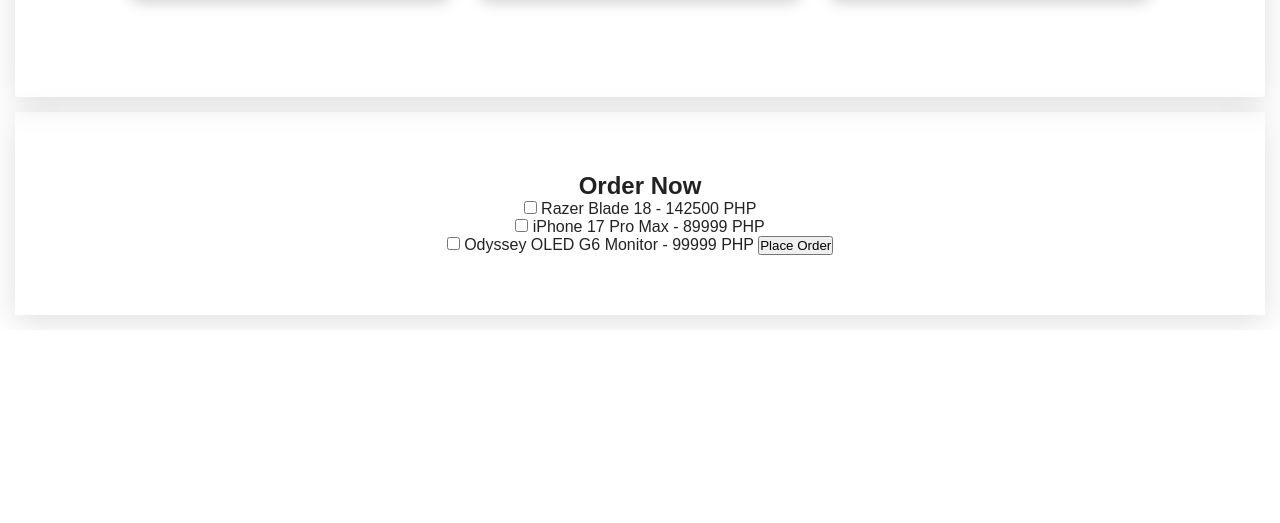
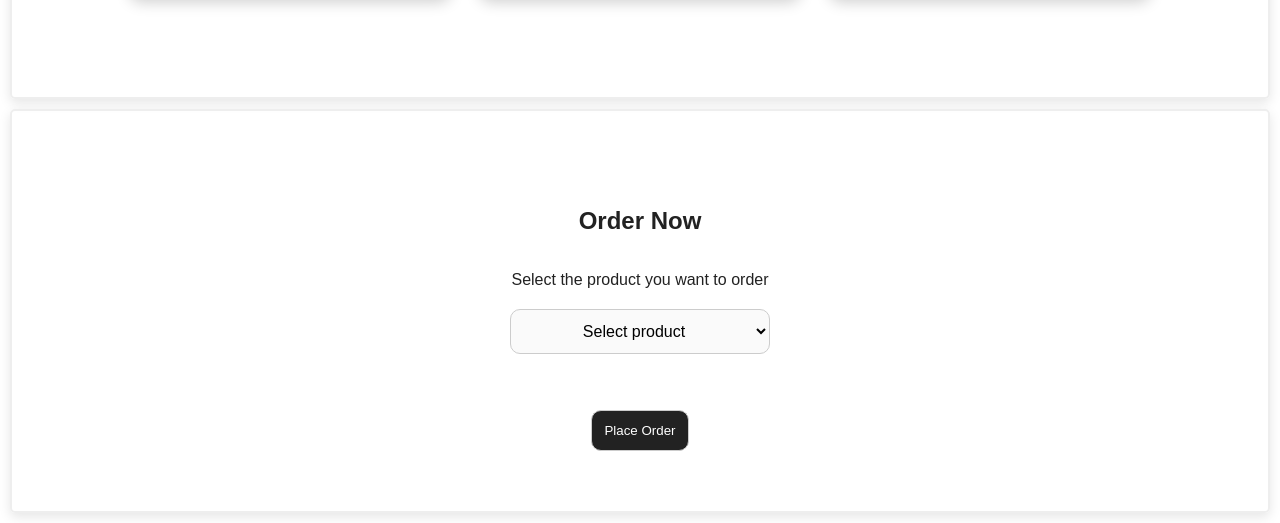
Before and after one commit to tjayrvnelr/UCCITCSWeb242509194, a plain HTML site: page Product Landing Page/index.html in a window 1280 px wide. Shown: the part 1517-2040 px from the top of the page. Before the commit the page ends 1847 px from the top, so only its background shows below. Drawn offline with Linux system fonts and the light colour scheme.

Commit message:
Product Landing Page Done

```diff
--- a/Product Landing Page/index.html
+++ b/Product Landing Page/index.html
@@ -8,7 +8,9 @@
 </head>
 <body>
         <header id="header">
-            <img id="header-img" src="/Product Landing Page/Logo.png" alt="Logo">
+            <img id="header-img"
+                src="/Product Landing Page/Logo.png"
+                alt="Logo">
             <nav id="nav-bar">
                 <a class="nav-link" href="#Home">Home</a>
                 <a class="nav-link" href="#products">Products</a>
@@ -16,7 +18,8 @@
                 <a class="nav-link" href="#Order">Order</a>
             </nav>
         </header>
-    <section id="Home" class="Main">
+    <section id="Home"
+             class="Main">
         <br><br><br>
         <h1>Gadget and Accessories</h1>
         <p>Quality products, High-performance and Reliable service.</p>
@@ -31,32 +34,39 @@
                     <h3>Reliable Tech Materials</h3>
                     <p>Build using eco-conscious components.</p>
                 </div>
-
                 <div class="feature-box">
                     <h3>Fast Shipping</h3>
                     <p>We ship worldwide with tracked delivery.</p>
                 </div>
             </div>
         </section>
-    <section id="products" class="section">
+    <section id="products"
+             class="section">
         <h2>Products</h2>
         <br><br>
         <div class="product-grid">
             <div class="product-card">
-                <img class="product-img" src="https://assets2.razerzone.com/images/pnx.assets/38a3977dfce76683fc5f9dc73d6ccfb6/razer-blade-14.webp" alt="Razer Blade 18">
+                <img class="product-img" s
+                     src="https://assets2.razerzone.com/images/pnx.assets/38a3977dfce76683fc5f9dc73d6ccfb6/razer-blade-14.webp"
+                     alt="Razer Blade 18">
                 <p>Razer Blade 18</p>
             </div>
             <div class="product-card">
-                <img class="product-img" src="https://store.storeimages.cdn-apple.com/1/as-images.apple.com/is/MGFQ4?wid=4000&hei=4000&fmt=jpeg&qlt=90&.v=1757534575976" alt="iPhone 17 Pro Max">
+                <img class="product-img"
+                     src="https://store.storeimages.cdn-apple.com/1/as-images.apple.com/is/MGFQ4?wid=4000&hei=4000&fmt=jpeg&qlt=90&.v=1757534575976"
+                     alt="iPhone 17 Pro Max">
                 <p>iPhone 17 Pro Max</p>
             </div>
             <div class="product-card">
-                <img class="product-img" src="https://images.samsung.com/is/image/samsung/p6pim/ph/ls27dg610sexxp/gallery/ph-odyssey-oled-g6-g61sd-ls27dg610sexxp-545464872" alt="Odyssey OLED G6 Monitor">
+                <img class="product-img"
+                     src="https://images.samsung.com/is/image/samsung/p6pim/ph/ls27dg610sexxp/gallery/ph-odyssey-oled-g6-g61sd-ls27dg610sexxp-545464872"
+                     alt="Odyssey OLED G6 Monitor">
                 <p>Odyssey OLED G6 Monitor</p>
             </div>
         </div>
     </section>
-<section id="product-videos" class="section">
+<section id="product-videos"
+         class="section">
     <h2>Product Videos</h2>
     <br><br>
     <div class="video-container">
@@ -64,22 +74,20 @@
             <h2>Razer Blade 18</h2>
             <br>
             <iframe
-                src="https://www.youtube.com/embed/VCL0yq42gGU"
+                src="https://www.youtube.com/embed/CIu-92Mjqcg"
                 frameborder="0"
                 allowfullscreen>
             </iframe>
         </div>
-
         <div class="video-card">
             <h2>iPhone 17 Pro Max</h2>
             <br>
             <iframe
-                src="https://www.youtube.com/embed/X763A7yGh5E"
+                src="https://www.youtube.com/embed/D4HUymzv6_0"
                 frameborder="0"
                 allowfullscreen>
             </iframe>
         </div>
-
         <div class="video-card">
             <h2>Odyssey OLED G6 Monitor</h2>
             <br>
@@ -91,17 +99,22 @@
         </div>
     </div>
 </section>
-
-    <section id="Order" class="section">
-        <h2>Order Now</h2>
-        <Label>
-            <input type="checkbox"> Razer Blade 18 - 142500 PHP
-            <br>
-            <input type="checkbox"> iPhone 17 Pro Max - 89999 PHP
-            <br>
-            <input type="checkbox"> Odyssey OLED G6 Monitor - 99999 PHP
-        </Label>
-        <input type="button" value="Place Order">
-    </section>
+<section id="Order"
+         class="section">
+    <br><br>
+    <h2>Order Now</h2>
+    <br><br>
+    <p>Select the product you want to order</p>
+    <form id="order-form">
+        <select name="Product" id="dropdown">
+            <option value="" disabled selected>Select product</option>
+            <option value="Razer Blade 18">Razer Blade 18</option>
+            <option value="iPhone 17 Pro Max">iPhone 17 Pro Max</option>
+            <option value="Odyssey OLED G6 Monitor">Odyssey OLED G6 Monitor</option>
+        </select>
+        <br><br>
+        <button id="submit" type="submit">Place Order</button>
+    </form>
+</section>
 </body>
 </html>
--- a/Product Landing Page/styles.css
+++ b/Product Landing Page/styles.css
@@ -22,10 +22,10 @@
     z-index: 1000;
 }
 section {
-    border: 1px solid black;
-    margin: 15px;
-    border: none;
-    box-shadow: rgba(100, 100, 111, 0.2) 0px 7px 29px 0px;
+    border: 2px solid #eee;
+    margin: 10px;
+    border-radius: 5px;
+    box-shadow: rgba(0, 0, 0, 0.1) 0px 4px 12px;
 }
 #nav-bar {
     display: flex;
@@ -71,10 +71,15 @@
     background: #fafafa;
     scroll-snap-align: start;
     text-align: center;
+    transition: .4s;
+}
+.product-card:hover {
+    box-shadow: rgba(0, 0, 0, 0.25) 0px 54px 55px, rgba(0, 0, 0, 0.12) 0px -12px 30px, rgba(0, 0, 0, 0.12) 0px 4px 6px, rgba(0, 0, 0, 0.17) 0px 12px 13px, rgba(0, 0, 0, 0.09) 0px -3px 5px;
 }
 .product-img {
     width: 100%;
-    height: 200px;
+    height: 100%;
+    max-height: 200px;
     object-fit: cover;
     border-radius: 6px;
     margin-bottom: 10px;
@@ -120,21 +125,33 @@
     max-width: 600px;
     width: 100%;
 }
-#form {
-    display: flex;
-    flex-direction: column;
-    width: 300px;
+#dropdown {
+    width: 260px;
+    padding: 12px;
     margin: 20px auto;
-    gap: 10px;
+    display: block;
+    border: 1px solid #ccc;
+    border-radius: 10px;
+    background: #fafafa;
+    font-size: 1em;
+    cursor: pointer;
+    text-align: center;
 }
-#email, #submit {
-    padding: 12px;
-    border: 1px solid #ccc;
+#dropdown:focus {
+    border-color: #222;
+    outline: none;
+}
+#Order form,
+#Order {
+    text-align: center;
 }
 #submit {
     background: #222;
     color: #fff;
     cursor: pointer;
+    border-radius: 10px;
+    padding: 12px;
+    border: 1px solid #ccc;
 }
 #submit:hover {
     background: #444;
@@ -145,7 +162,6 @@
         flex-direction: column;
         align-items: center;
     }
-
     #header {
         flex-direction: column;
         gap: 10px;
```
